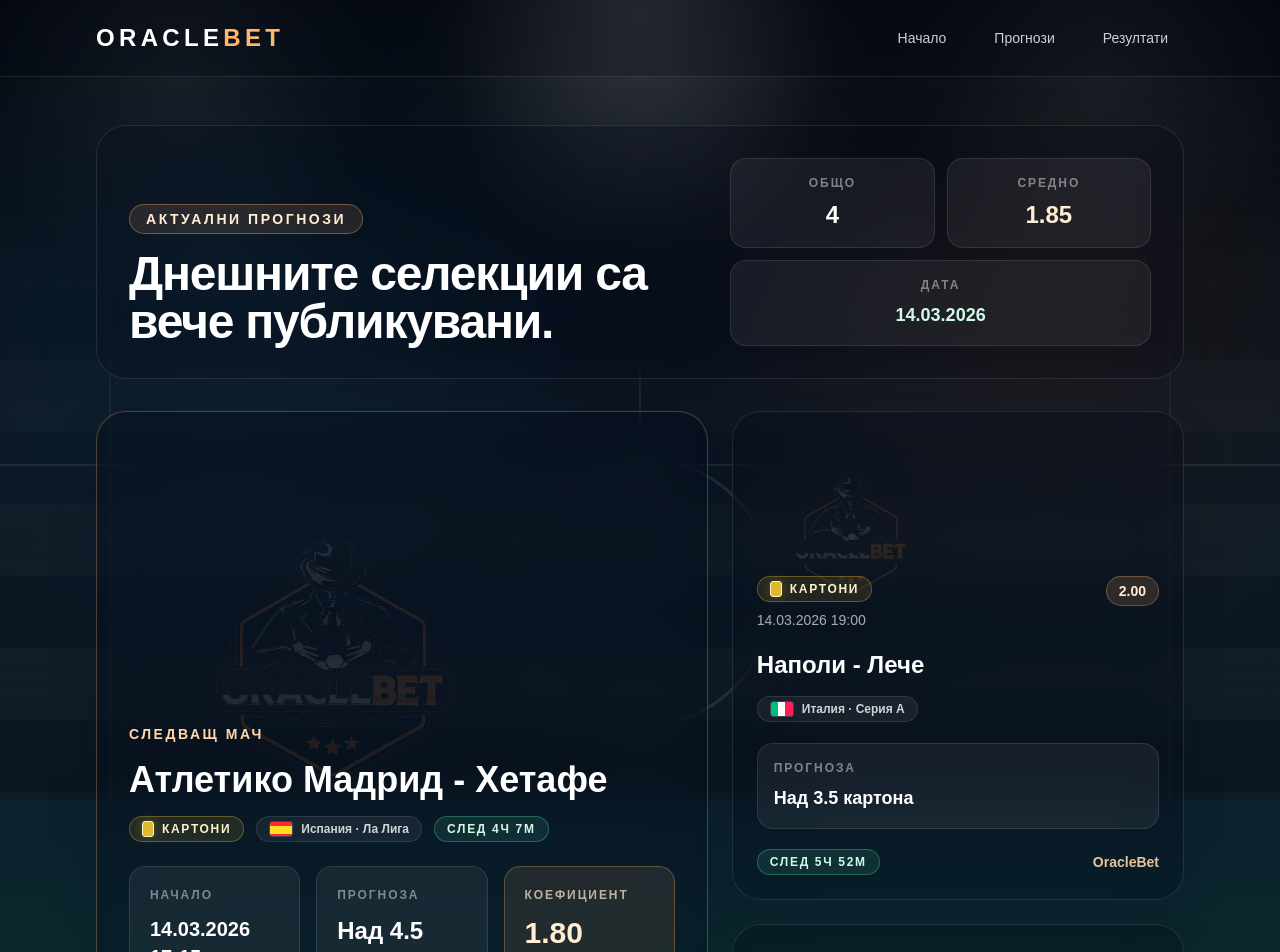
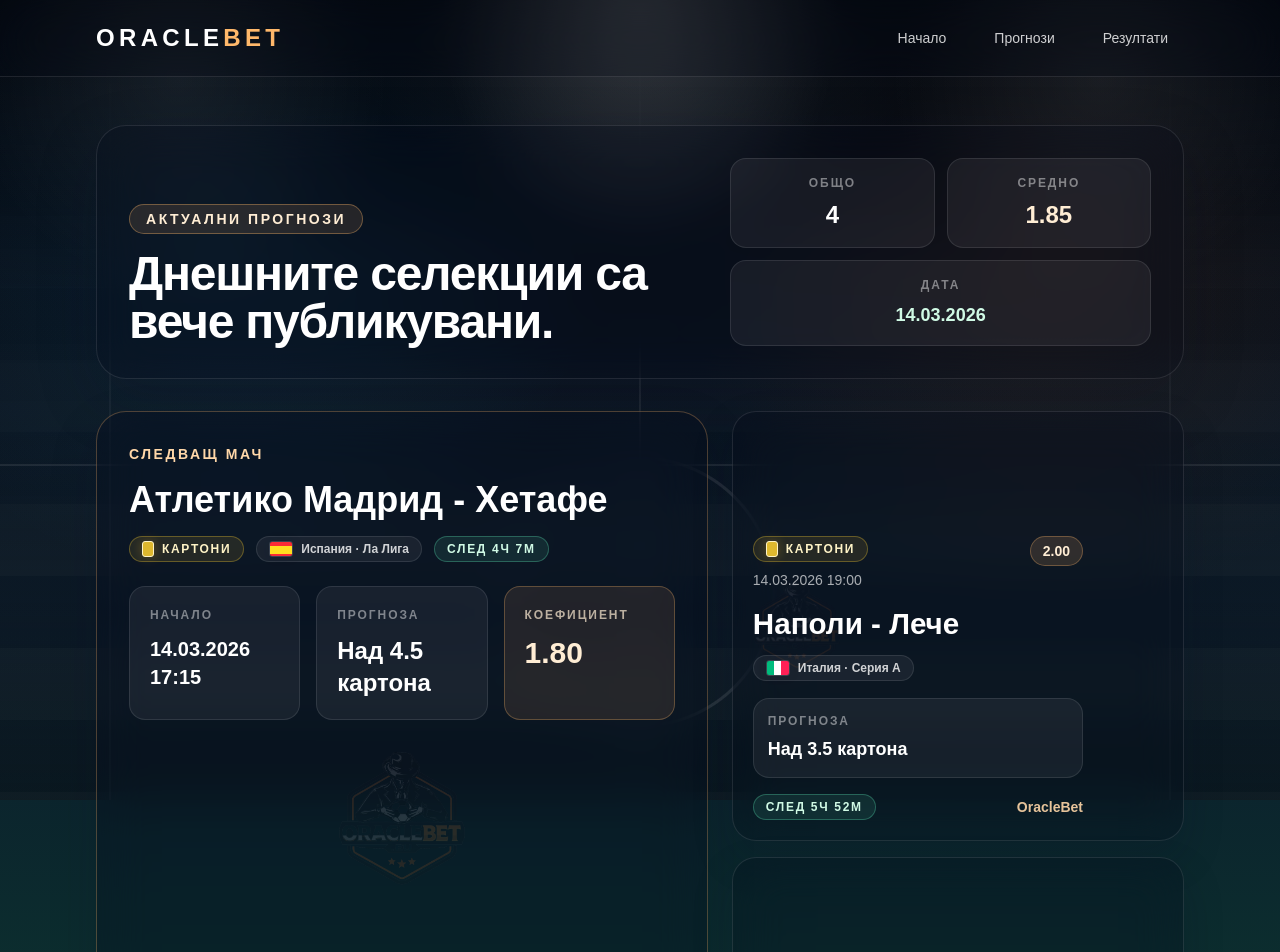
Before and after one commit to donkovski/oraclebet, a Next.js app: page /bezplatni in a window 1280 px wide. Shown: the top 952 px of the page. Built offline with nearby package versions, Linux system fonts and the light colour scheme; no server answers.

Commit message:
Refine prediction card branding layout

```diff
--- a/app/bezplatni/page.tsx
+++ b/app/bezplatni/page.tsx
@@ -94,8 +94,6 @@
 
       <section className="grid gap-6 xl:grid-cols-[1.15fr_0.85fr]">
         <article className="relative overflow-hidden rounded-[30px] border border-orange-300/28 bg-slate-950/26 p-6 shadow-[0_20px_48px_rgba(8,15,34,0.2)] backdrop-blur-xl md:p-8">
-          <OracleBetWatermark className="pointer-events-none absolute -bottom-20 -right-16 hidden h-[280px] w-[280px] opacity-[0.12] md:block" />
-
           <div className="relative z-10">
             <p className="text-sm font-semibold uppercase tracking-[0.18em] text-orange-200">
               Следващ мач
@@ -141,10 +139,17 @@
                 </p>
               </div>
             </div>
+
+            <div className="mt-6 grid gap-4 md:grid-cols-3">
+              <div className="hidden md:block" />
+              <div className="flex justify-center">
+                <OracleBetWatermark className="h-[150px] w-[150px] opacity-[0.14]" />
+              </div>
+            </div>
           </div>
         </article>
 
-        <div className="grid gap-6">
+        <div className="grid gap-4">
           {remainingPredictions.map((item) => (
             <PredictionCard
               key={`${item.match}-${item.prediction}`}
--- a/components/PredictionCard.tsx
+++ b/components/PredictionCard.tsx
@@ -21,10 +21,10 @@
   odds,
 }: Props) {
   return (
-    <article className="group relative overflow-hidden rounded-[28px] border border-white/10 bg-slate-950/24 p-6 shadow-[0_18px_40px_rgba(8,15,34,0.2)] backdrop-blur-xl transition duration-200 hover:-translate-y-0.5 hover:border-orange-300/45 hover:bg-slate-950/32">
-      <OracleBetWatermark className="pointer-events-none absolute -bottom-8 -right-6 hidden h-[140px] w-[140px] opacity-[0.14] md:block" />
+    <article className="group relative overflow-hidden rounded-[24px] border border-white/10 bg-slate-950/24 p-5 shadow-[0_18px_40px_rgba(8,15,34,0.2)] backdrop-blur-xl transition duration-200 hover:-translate-y-0.5 hover:border-orange-300/45 hover:bg-slate-950/32">
+      <OracleBetWatermark className="pointer-events-none absolute right-2 top-1/2 hidden h-[104px] w-[104px] -translate-y-1/2 opacity-[0.1] md:block" />
 
-      <div className="relative z-10">
+      <div className="relative z-10 pr-16 md:pr-20">
         <div className="flex items-start justify-between gap-4">
           <div className="space-y-2">
             <PredictionMarketBadge prediction={prediction} />
@@ -36,22 +36,22 @@
           </div>
         </div>
 
-        <h3 className="mt-5 text-2xl font-bold leading-tight text-white">{match}</h3>
+        <h3 className="mt-4 text-[1.85rem] font-bold leading-tight text-white">{match}</h3>
 
         {country && league && (
-          <div className="mt-4">
+          <div className="mt-3">
             <CompetitionBadge country={country} league={league} />
           </div>
         )}
 
-        <div className="mt-5 rounded-2xl border border-white/10 bg-white/6 p-4">
+        <div className="mt-4 rounded-2xl border border-white/10 bg-white/6 p-3.5">
           <p className="text-xs font-semibold uppercase tracking-[0.16em] text-white/45">
             Прогноза
           </p>
-          <p className="mt-2 text-lg font-semibold text-white">{prediction}</p>
+          <p className="mt-1.5 text-lg font-semibold text-white">{prediction}</p>
         </div>
 
-        <div className="mt-5 flex items-center justify-between gap-3 text-sm text-white/58">
+        <div className="mt-4 flex items-center justify-between gap-3 text-sm text-white/58">
           <PredictionCountdown kickoff={kickoff} />
           <span className="font-semibold text-orange-200/90">OracleBet</span>
         </div>
```
